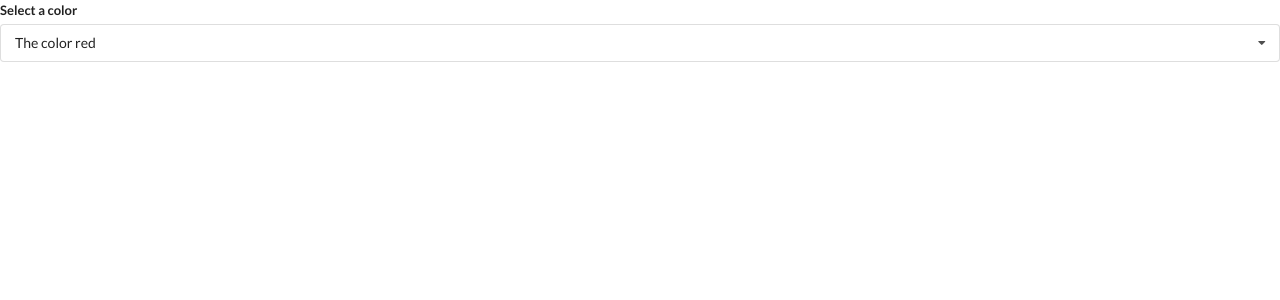
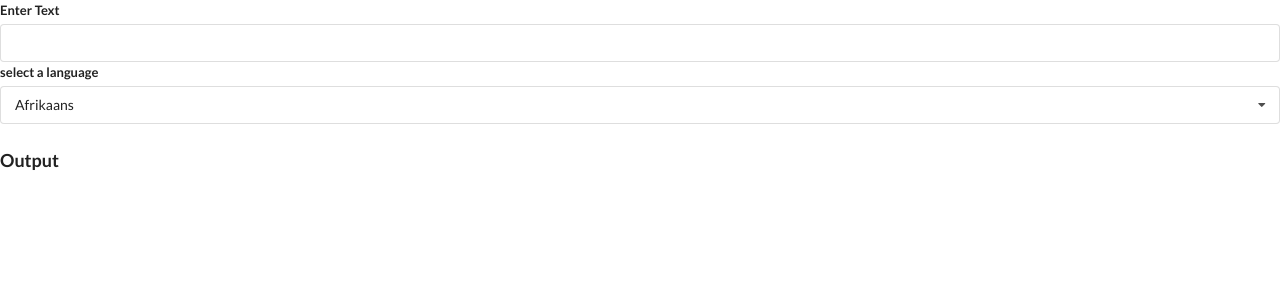
Before and after one commit to enesarifard/widgets, a React (Create React App) app: page / in a window 1280 px wide. Shown: the top 300 px of the page. Built offline with nearby package versions, Linux system fonts and the light colour scheme; no server answers.

Commit message:
added google translate API

```diff
--- a/src/App.js
+++ b/src/App.js
@@ -2,6 +2,7 @@
 import Accordion from './components/Accordion';
 import Search from './components/Search';
 import Dropdown from './components/Dropdown';
+import Translate from './components/Translate';
 
 const items = [
   {
@@ -34,11 +35,23 @@
 ];
 
 export default () => {
-  const [selected, setSelected] = useState(options[0]);
-
   return (
     <div>
-      <Dropdown selected={selected} onSelectedChange={setSelected} options={options} />
+      <Translate />
     </div>
   );
 };
+
+// export default () => {
+//   const [selected, setSelected] = useState(options[0]);
+//   const [showDropdown, setShowDropdown] = useState(true);
+
+//   return (
+//     <div>
+//       <button onClick={() => setShowDropdown(!showDropdown)}> Toggle Dropdown</button>
+//       {showDropdown ? (
+//         <Dropdown selected={selected} onSelectedChange={setSelected} options={options} />
+//       ) : null}
+//     </div>
+//   );
+// };
--- /dev/null
+++ b/src/components/Convert.js
@@ -0,0 +1,33 @@
+import React, { useState, useEffect } from 'react';
+import axios from 'axios';
+
+const Convert = ({ language, text }) => {
+  const [translated, setTranslated] = useState('');
+
+  useEffect(() => {
+    const doTranslation = async () => {
+      const { data } = await axios.post(
+        'https://translation.googleapis.com/language/translate/v2',
+        {},
+        {
+          params: {
+            q: text,
+            target: language.value,
+            key: 'AIzaSyCHUCmpR7cT_yDFHC98CZJy2LTms - IwDlM',
+          },
+        }
+      );
+
+      setTranslated(data.data.translations[0].translatedText);
+    };
+    doTranslation();
+  }, [language, text]);
+
+  return (
+    <div>
+      <h1 className='ui header'> {translated} </h1>
+    </div>
+  );
+};
+
+export default Convert;
--- a/src/components/Dropdown.js
+++ b/src/components/Dropdown.js
@@ -1,7 +1,21 @@
-import React, { useState } from 'react';
+import React, { useState, useEffect, useRef } from 'react';
 
-const Dropdown = ({ options, selected, onSelectedChange }) => {
+const Dropdown = ({ label, options, selected, onSelectedChange }) => {
   const [open, setOpen] = useState(false);
+  const ref = useRef();
+
+  useEffect(() => {
+    const onBodyClick = (event) => {
+      if (ref.current.contains(event.target)) {
+        return;
+      }
+      setOpen(false);
+    };
+    document.body.addEventListener('click', onBodyClick);
+    return () => {
+      document.body.removeEventListener('click', onBodyClick);
+    };
+  }, []);
 
   const renderedOptions = options.map((option) => {
     if (option.value === selected.value) {
@@ -16,9 +30,9 @@
     );
   });
   return (
-    <div className='ui form'>
+    <div ref={ref} className='ui form'>
       <div className='field'>
-        <label className='label'> Select a color </label>
+        <label className='label'> {label} </label>
         <div
           onClick={() => setOpen(!open)}
           className={`ui selection dropdown ${open ? 'visible active' : ''}`}
--- /dev/null
+++ b/src/components/Translate.js
@@ -0,0 +1,44 @@
+import React, { useState } from 'react';
+import Dropdown from './Dropdown';
+import Convert from './Convert';
+
+const options = [
+  {
+    label: 'Afrikaans',
+    value: 'af',
+  },
+  {
+    label: 'Arabic',
+    value: 'ar',
+  },
+  {
+    label: 'Hindi',
+    value: 'hi',
+  },
+];
+
+const Translate = () => {
+  const [language, setLanguage] = useState(options[0]);
+  const [text, setText] = useState('');
+
+  return (
+    <div>
+      <div className='ui form'>
+        <div className='field'>
+          <label> Enter Text</label>
+          <input value={text} onChange={(e) => setText(e.target.value)} />
+        </div>
+      </div>
+      <Dropdown
+        label='select a language'
+        selected={language}
+        onSelectedChange={setLanguage}
+        options={options}
+      />
+      <h3 className='ui header'> Output</h3>
+      <Convert text={text} language={language} />
+    </div>
+  );
+};
+
+export default Translate;
```
Also changed, not shown: 1 other file (tests, documents, lock files or other folders).
